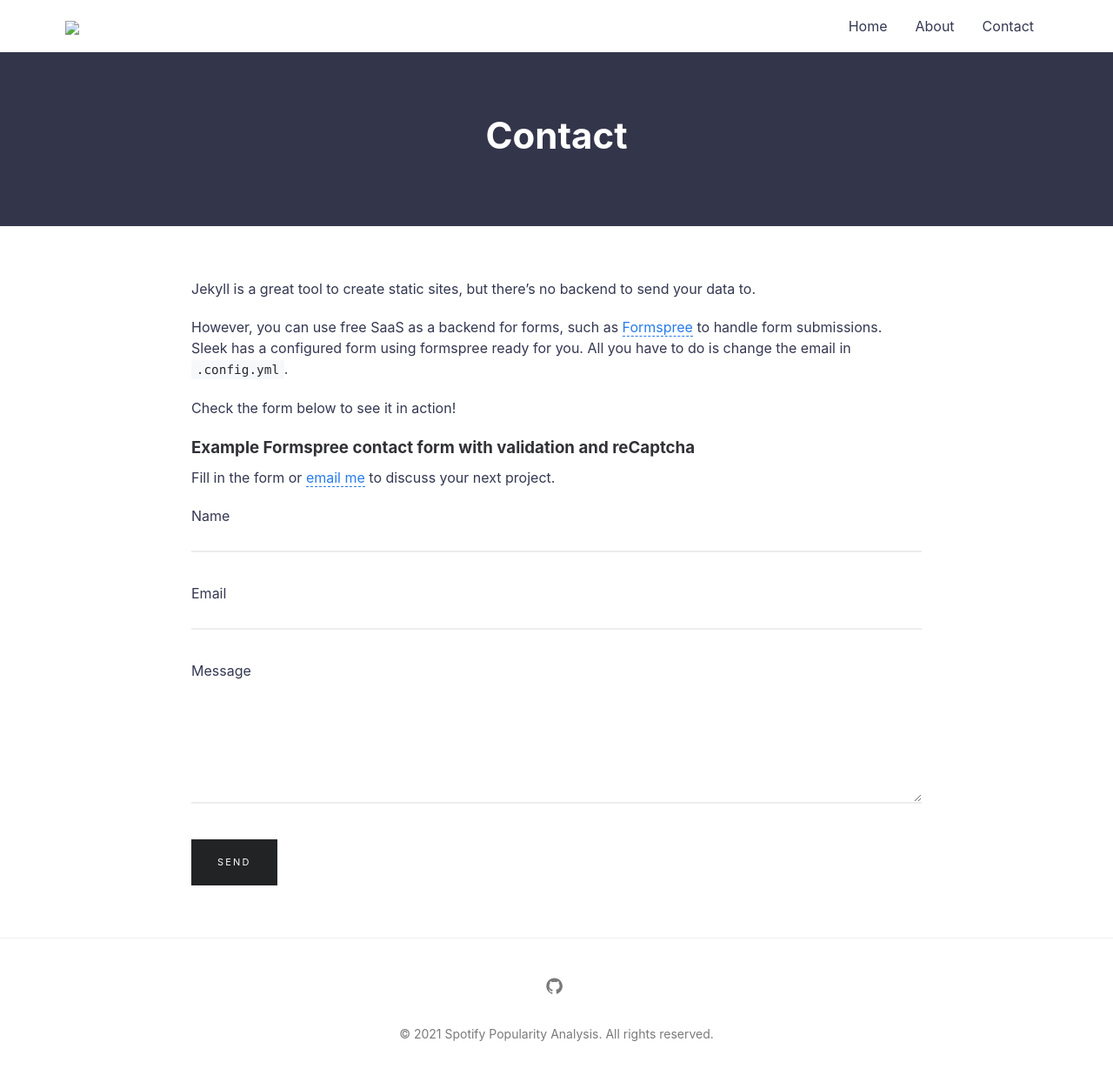
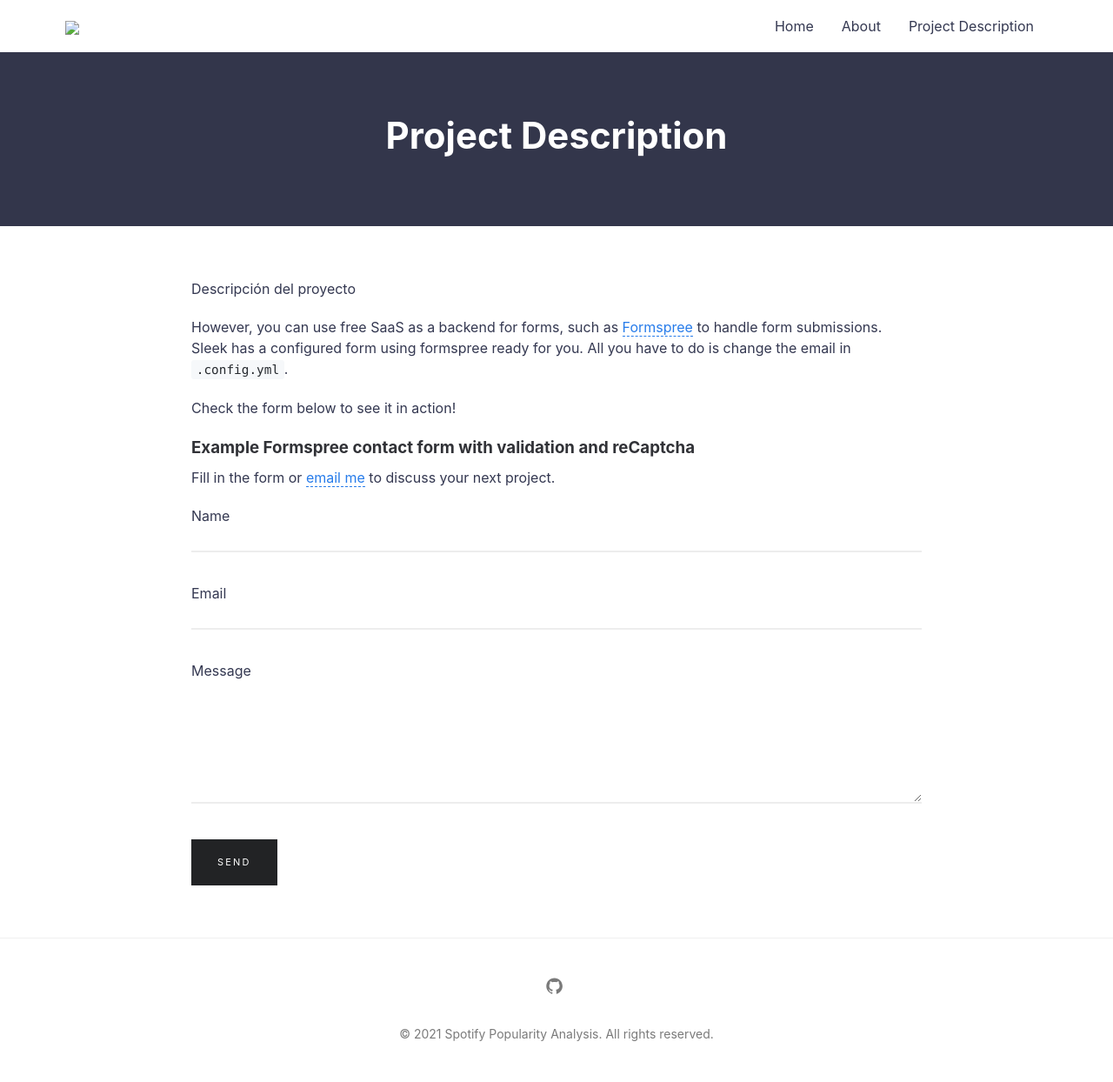
Before and after one commit to begomartinezmr/spotify-popularity-study-web, a Jekyll site: the page built from contact.md, in a window 1280 px wide. Shown: the whole page at 87% size. Built offline with Jekyll 4.4.1, drawn with Linux system fonts in a browser that asks for light colours.

Commit message:
Add project description

```diff
--- a/_config.yml
+++ b/_config.yml
@@ -23,7 +23,7 @@ social:
 navigation: # Navigation links
   - {name: 'Home', link: '/'}
   - {name: 'About', link: '/about'}
-  - {name: 'Contact', link: '/contact'}
+  - {name: 'Project Description', link: '/projectdescription'}
 
 tagline: >
   Modern Jekyll theme focused on speed performance &amp; SEO best practices
--- a/contact.md
+++ b/contact.md
@@ -1,10 +1,10 @@
 ---
 layout: page
-title: Contact
-permalink: /contact/
+title: Project Description
+permalink: /projectdescription/
 ---
 
-Jekyll is a great tool to create static sites, but there’s no backend to send your data to.
+Descripción del proyecto
 
 However, you can use free SaaS as a backend for forms, such as [Formspree](https://formspree.io/) to handle form submissions. Sleek has a configured form using formspree ready for you. All you have to do is change the email in `.config.yml`.
 
```
